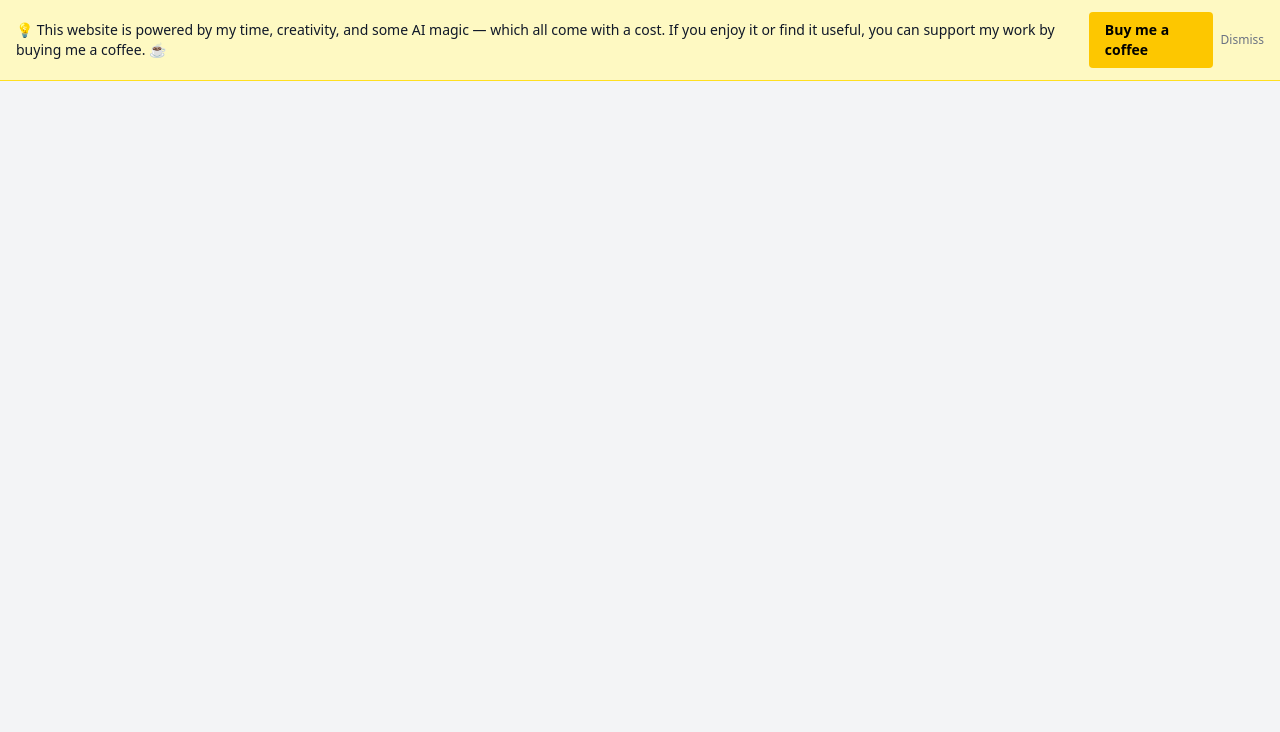
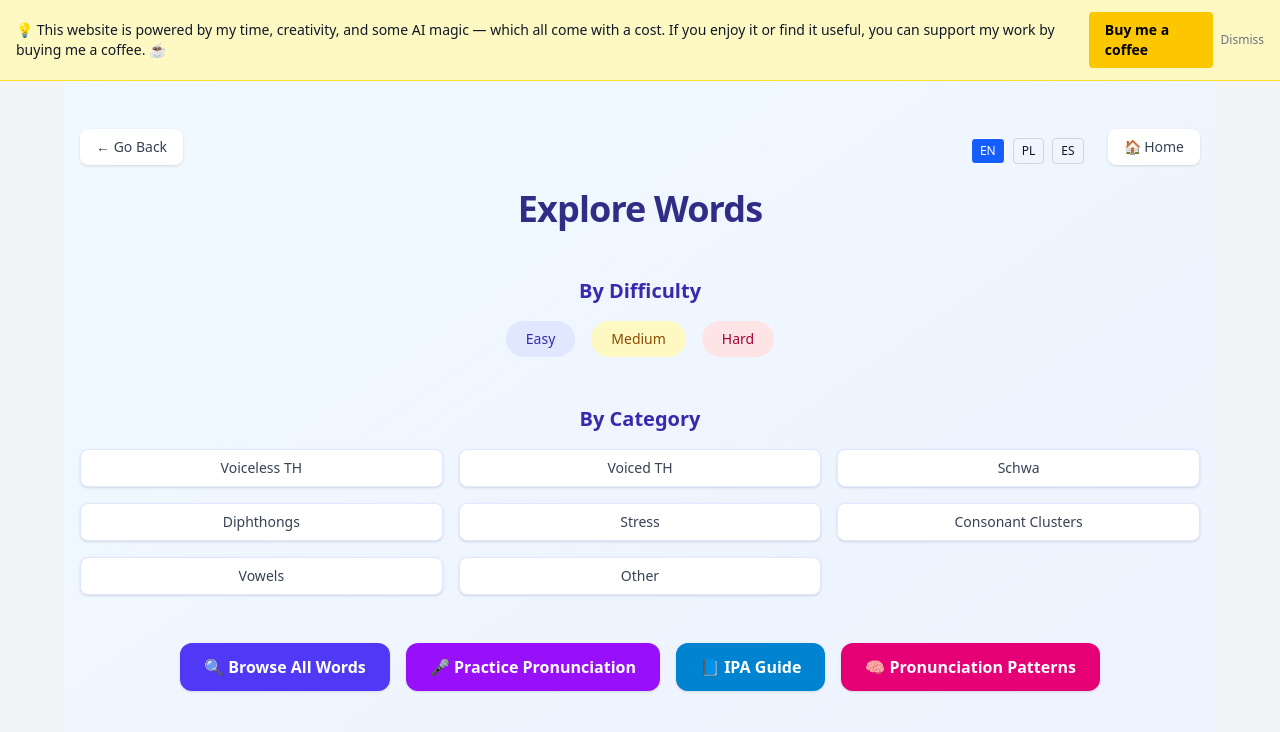
Before and after one commit to Ania58/Pronunciation-App-Frontend, a React (Vite) app: page /dashboard in a window 1280 px wide. Shown: the top 732 px of the page. Built offline with nearby package versions, Linux system fonts and the light colour scheme; no server answers.

Commit message:
Redesign: Moved category logic to new Dashboard component and applied modern Tailwind styling. Updated Header with new design, preserved old version in comments. Adjusted App.tsx routing and updated translations.

```diff
--- a/package.json
+++ b/package.json
@@ -14,6 +14,7 @@
     "axios": "1.10.0",
     "cloudinary": "^2.7.0",
     "firebase": "^12.0.0",
+    "framer-motion": "^12.23.6",
     "i18next": "^25.3.2",
     "i18next-browser-languagedetector": "^8.2.0",
     "lodash": "^4.17.21",
--- a/src/App.tsx
+++ b/src/App.tsx
@@ -16,6 +16,7 @@ import LoginPage from './pages/LoginPage';
 import ResetPassword from './pages/ResetPassword';
 import PrivacyPolicy from './pages/PrivacyPolicy';
 import MaintenanceBanner from "./components/MaintenanceBanner";
+import Dashboard from './pages/Dashboard';
 
 function App() {
   return (
@@ -38,6 +39,7 @@ function App() {
         <Route path="/login" element={<LoginPage />} />
         <Route path="/reset-password" element={<ResetPassword />} />
         <Route path="/privacy-policy" element={<PrivacyPolicy />} />
+        <Route path="/dashboard" element={<Dashboard />} />
       </Routes>
     </Router>
   );
--- a/src/i18n/en/translation.json
+++ b/src/i18n/en/translation.json
@@ -156,7 +156,8 @@
 
   "nav": {
     "ipaGuide": "IPA Guide",
-    "pronunciationPatterns": "Pronunciation Patterns"
+    "pronunciationPatterns": "Pronunciation Patterns",
+    "dashboard": "Explore"
   },
 
   "about": {
--- a/src/i18n/es/translation.json
+++ b/src/i18n/es/translation.json
@@ -156,7 +156,8 @@
 
   "nav": {
     "ipaGuide": "Guía IPA",
-    "pronunciationPatterns": "Patrones de Pronunciación"
+    "pronunciationPatterns": "Patrones de Pronunciación",
+    "dashboard": "Explorar"
   },
 
   "about": {
--- a/src/i18n/pl/translation.json
+++ b/src/i18n/pl/translation.json
@@ -157,7 +157,8 @@
 
   "nav": {
     "ipaGuide": "Przewodnik po IPA",
-    "pronunciationPatterns": "Wzorce Wymowy"
+    "pronunciationPatterns": "Wzorce Wymowy",
+    "dashboard": "Przeglądaj"
   },
 
   "about": {
--- a/src/layout/Header.tsx
+++ b/src/layout/Header.tsx
@@ -1,4 +1,4 @@
-import { Link } from 'react-router-dom';
+/*import { Link } from 'react-router-dom';
 import { useTranslation } from 'react-i18next';
 import LogoutButton from '../auth/LogoutButton';
 import { useUser } from '../contexts/UserContext';
@@ -151,4 +151,76 @@ export default function Header() {
       </div>
     </header>
   );
+}*/
+
+import { Link } from 'react-router-dom';
+import { useTranslation } from 'react-i18next';
+import LogoutButton from '../auth/LogoutButton';
+import { useUser } from '../contexts/UserContext';
+
+export default function Header() {
+  const { t, i18n } = useTranslation();
+  const { user } = useUser();
+
+  const changeLang = (lng: 'en' | 'pl' | 'es') => i18n.changeLanguage(lng);
+
+  return (
+    <header className="sticky top-0 z-50 w-full bg-white/80 backdrop-blur border-b border-gray-200 shadow-sm">
+      <div className="max-w-6xl mx-auto px-4 py-3 flex items-center justify-between">
+        <Link
+          to="/"
+          className="flex items-center gap-2 sm:gap-3 text-xl font-bold text-gray-800 hover:text-indigo-600 transition"
+        >
+          <img
+            src="/logo.png"
+            alt="SayRight logo"
+            className="w-10 h-10 sm:w-12 sm:h-12"
+          />
+          <span className="text-2xl font-extrabold tracking-tigh">SayRight</span>
+        </Link>
+
+        <div className="flex items-center gap-3">
+          {(['en', 'pl', 'es'] as const).map((lng) => (
+            <button
+              key={lng}
+              onClick={() => changeLang(lng)}
+              className={`text-sm px-2 py-1 rounded border transition cursor-pointer ${
+                i18n.resolvedLanguage === lng
+                  ? 'bg-indigo-600 text-white border-indigo-600'
+                  : 'border-gray-300 text-gray-600 hover:bg-gray-100'
+              }`}
+            >
+              {lng.toUpperCase()}
+            </button>
+          ))}
+
+          <Link
+            to="/dashboard"
+            className="text-sm font-semibold text-indigo-700 bg-indigo-100 hover:bg-indigo-200 hover:text-indigo-900 px-3 py-1.5 rounded-md shadow-sm transition cursor-pointer"
+          >
+            {t('nav.dashboard')}
+          </Link>
+
+          {!user ? (
+            <>
+              <Link
+                to="/login"
+                className="text-sm text-gray-700 hover:text-indigo-600 px-3 py-1 transition"
+              >
+                {t('auth.login')}
+              </Link>
+              <Link
+                to="/register"
+                className="text-sm text-white bg-indigo-600 hover:bg-indigo-700 px-3 py-1 rounded transition"
+              >
+                {t('auth.register')}
+              </Link>
+            </>
+          ) : (
+            <LogoutButton />
+          )}
+        </div>
+      </div>
+    </header>
+  );
 }
--- /dev/null
+++ b/src/pages/Dashboard.tsx
@@ -0,0 +1,125 @@
+import { Link, useNavigate } from 'react-router-dom';
+import { useTranslation } from 'react-i18next';
+import { useUser } from '../contexts/UserContext';
+import { motion } from 'framer-motion';
+import LanguageSwitcher from '../components/LanguageSwitcher';
+
+export default function Dashboard() {
+  const { t } = useTranslation();
+  const { user } = useUser();
+  const navigate = useNavigate();
+
+  return (
+    <main className="bg-gradient-to-br from-sky-50 to-indigo-50 min-h-screen px-4 py-12 max-w-6xl mx-auto space-y-12">
+      {/* Top Navigation */}
+      <div className="flex justify-between items-center mb-6">
+        <button
+          onClick={() => navigate(-1)}
+          className="text-sm text-gray-700 hover:text-indigo-700 bg-white hover:bg-indigo-50 px-4 py-2 rounded-lg shadow-sm transition cursor-pointer"
+        >
+          ← {t('goBack') ?? 'Wróć'}
+        </button>
+        <div className="flex items-center gap-2">
+          <LanguageSwitcher />
+          <Link
+            to="/"
+            className="text-sm text-gray-700 hover:text-indigo-700 bg-white hover:bg-indigo-50 px-4 py-2 rounded-lg shadow-sm transition"
+          >
+            🏠 {t('home') ?? 'Strona główna'}
+          </Link>
+        </div>
+      </div>
+
+      {/* Title */}
+      <motion.h2
+        className="text-4xl font-extrabold text-indigo-900 text-center tracking-tight"
+        initial={{ opacity: 0, y: -20 }}
+        animate={{ opacity: 1, y: 0 }}
+        transition={{ duration: 0.6 }}
+      >
+        {t('title')}
+      </motion.h2>
+
+      {/* Difficulty */}
+      <motion.section
+        className="space-y-4"
+        initial={{ opacity: 0 }}
+        animate={{ opacity: 1 }}
+        transition={{ delay: 0.2, duration: 0.5 }}
+      >
+        <h3 className="text-xl font-semibold text-indigo-800 text-center">{t('byDifficulty')}</h3>
+        <div className="flex flex-wrap justify-center gap-4">
+          <Link
+            to="/words?difficulty=easy"
+            className="px-5 py-2 rounded-full text-sm font-medium bg-indigo-100 text-indigo-800 hover:bg-indigo-200 transition"
+          >
+            {t('easy')}
+          </Link>
+          <Link
+            to="/words?difficulty=medium"
+            className="px-5 py-2 rounded-full text-sm font-medium bg-yellow-100 text-yellow-800 hover:bg-yellow-200 transition"
+          >
+            {t('medium')}
+          </Link>
+          <Link
+            to="/words?difficulty=hard"
+            className="px-5 py-2 rounded-full text-sm font-medium bg-rose-100 text-rose-800 hover:bg-rose-200 transition"
+          >
+            {t('hard')}
+          </Link>
+        </div>
+      </motion.section>
+
+      {/* Categories */}
+      <motion.section
+        className="space-y-4"
+        initial={{ opacity: 0 }}
+        animate={{ opacity: 1 }}
+        transition={{ delay: 0.4, duration: 0.5 }}
+      >
+        <h3 className="text-xl font-semibold text-indigo-800 text-center">{t('byCategory')}</h3>
+        <div className="grid grid-cols-1 sm:grid-cols-2 md:grid-cols-3 gap-4">
+          <Link to="/words?category=voiceless%20TH" className="bg-white hover:bg-indigo-50 text-gray-700 border border-indigo-100 px-4 py-2 rounded-lg text-center text-sm font-medium shadow-sm transition">{t('voicelessTH')}</Link>
+          <Link to="/words?category=voiced%20TH" className="bg-white hover:bg-indigo-50 text-gray-700 border border-indigo-100 px-4 py-2 rounded-lg text-center text-sm font-medium shadow-sm transition">{t('voicedTH')}</Link>
+          <Link to="/words?category=schwa" className="bg-white hover:bg-indigo-50 text-gray-700 border border-indigo-100 px-4 py-2 rounded-lg text-center text-sm font-medium shadow-sm transition">{t('schwa')}</Link>
+          <Link to="/words?category=diphthongs" className="bg-white hover:bg-indigo-50 text-gray-700 border border-indigo-100 px-4 py-2 rounded-lg text-center text-sm font-medium shadow-sm transition">{t('diphthongs')}</Link>
+          <Link to="/words?category=stress" className="bg-white hover:bg-indigo-50 text-gray-700 border border-indigo-100 px-4 py-2 rounded-lg text-center text-sm font-medium shadow-sm transition">{t('stress')}</Link>
+          <Link to="/words?category=consonant%20clusters" className="bg-white hover:bg-indigo-50 text-gray-700 border border-indigo-100 px-4 py-2 rounded-lg text-center text-sm font-medium shadow-sm transition">{t('consonantClusters')}</Link>
+          <Link to="/words?category=vowels" className="bg-white hover:bg-indigo-50 text-gray-700 border border-indigo-100 px-4 py-2 rounded-lg text-center text-sm font-medium shadow-sm transition">{t('vowels')}</Link>
+          <Link to="/words?category=other" className="bg-white hover:bg-indigo-50 text-gray-700 border border-indigo-100 px-4 py-2 rounded-lg text-center text-sm font-medium shadow-sm transition">{t('other')}</Link>
+        </div>
+      </motion.section>
+
+      {/* CTA Buttons */}
+      <motion.div
+        className="flex flex-wrap gap-4 justify-center"
+        initial={{ opacity: 0 }}
+        animate={{ opacity: 1 }}
+        transition={{ delay: 0.6, duration: 0.5 }}
+      >
+        <Link to="/words" className="text-white font-semibold px-6 py-3 rounded-xl shadow text-center transition w-full sm:w-auto bg-indigo-600 hover:bg-indigo-700">
+           {t('browseAll')}
+        </Link>
+        <Link to="/record" className="text-white font-semibold px-6 py-3 rounded-xl shadow text-center transition w-full sm:w-auto bg-purple-600 hover:bg-purple-700">
+           {t('practicePronunciation')}
+        </Link>
+        {user && (
+          <>
+            <Link to="/progress" className="text-white font-semibold px-6 py-3 rounded-xl shadow text-center transition w-full sm:w-auto bg-blue-600 hover:bg-blue-700">
+               {t('seeProgress')}
+            </Link>
+            <Link to="/attempts" className="text-white font-semibold px-6 py-3 rounded-xl shadow text-center transition w-full sm:w-auto bg-fuchsia-600 hover:bg-fuchsia-700">
+               {t('yourAttempts')}
+            </Link>
+          </>
+        )}
+        <Link to="/ipa-guide" className="text-white font-semibold px-6 py-3 rounded-xl shadow text-center transition w-full sm:w-auto bg-sky-600 hover:bg-sky-700">
+          📘 {t('nav.ipaGuide')}
+        </Link>
+        <Link to="/pronunciation-patterns" className="text-white font-semibold px-6 py-3 rounded-xl shadow text-center transition w-full sm:w-auto bg-pink-600 hover:bg-pink-700">
+          🧠 {t('nav.pronunciationPatterns')}
+        </Link>
+      </motion.div>
+    </main>
+  );
+}
```
